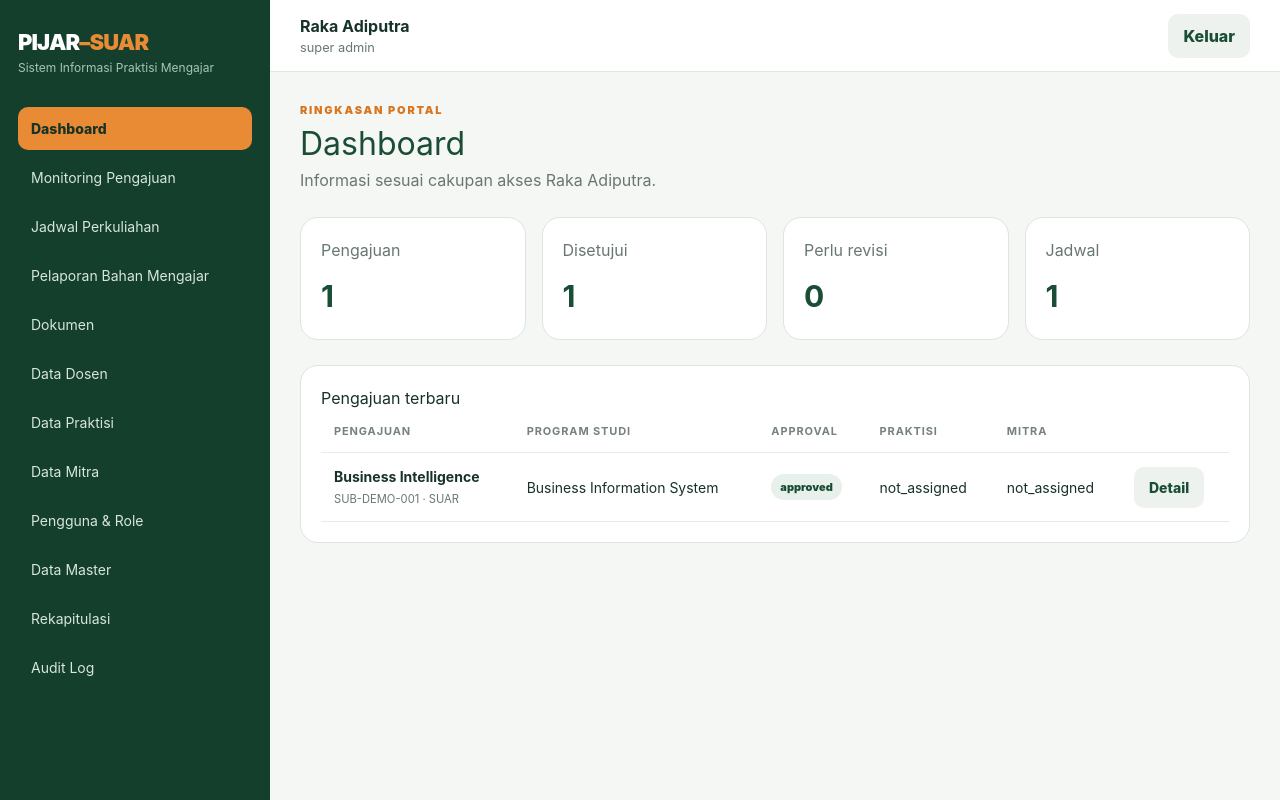
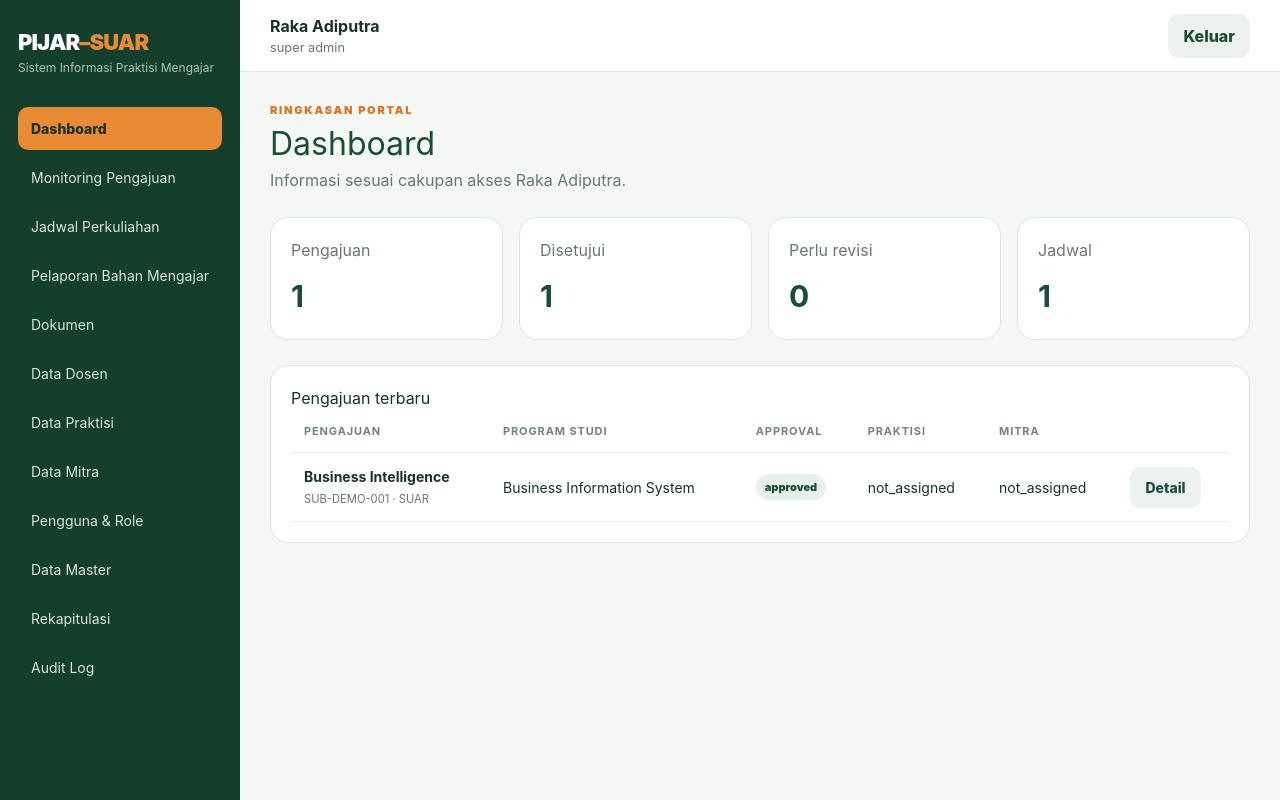
Before and after one commit to MxSUNN/pijarpp, a Laravel app: page /portal in a window 1280 px wide. Run offline with Laravel 12, Linux system fonts and the light colour scheme; a user stored in the database is signed in; data comes from the database, SQL or seed files in the repository; style sheets or scripts are compiled from the project's sources.

Commit message:
Update portal views and package files

```diff
--- a/resources/views/layouts/portal.blade.php
+++ b/resources/views/layouts/portal.blade.php
@@ -1,4 +1,3 @@
-
 <!doctype html>
 <html lang="id">
 
@@ -12,6 +11,34 @@
         'resources/css/app.css',
         'resources/js/app.js'
     ])
+
+    <style>
+        html,
+        body {
+            height: 100%;
+            margin: 0;
+        }
+
+        .shell {
+            display: flex;
+            min-height: 100vh;
+            align-items: stretch;
+        }
+
+        .sidebar {
+            flex-shrink: 0;
+            align-self: stretch;
+            min-height: 100vh;
+            max-height: 100vh;
+            overflow-y: auto;
+        }
+
+        .main {
+            flex: 1;
+            min-width: 0;
+            overflow-x: auto;
+        }
+    </style>
 </head>
 
 <body>
```
